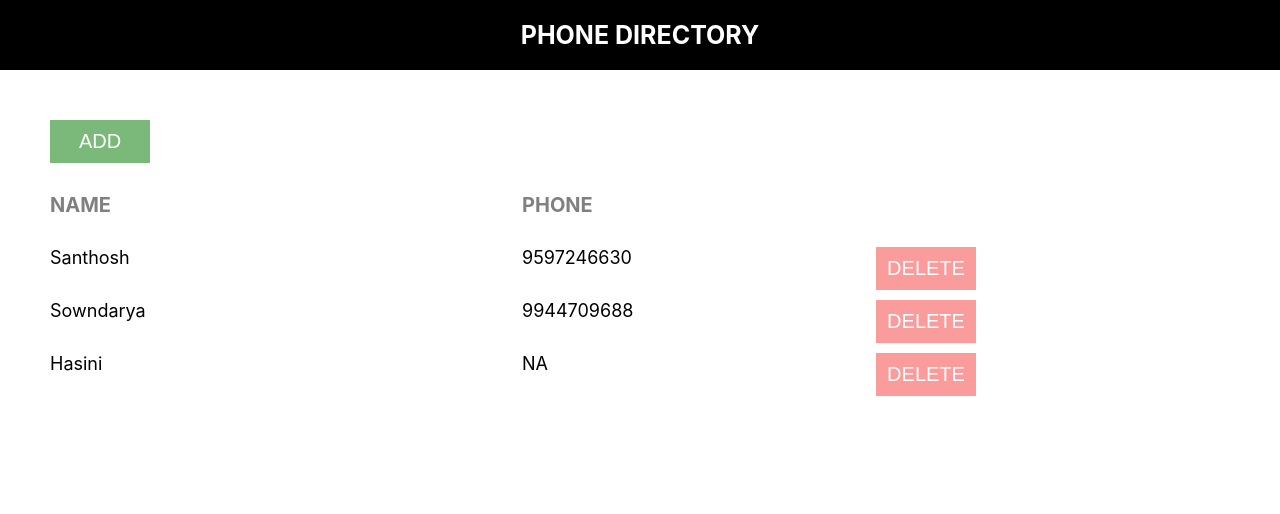
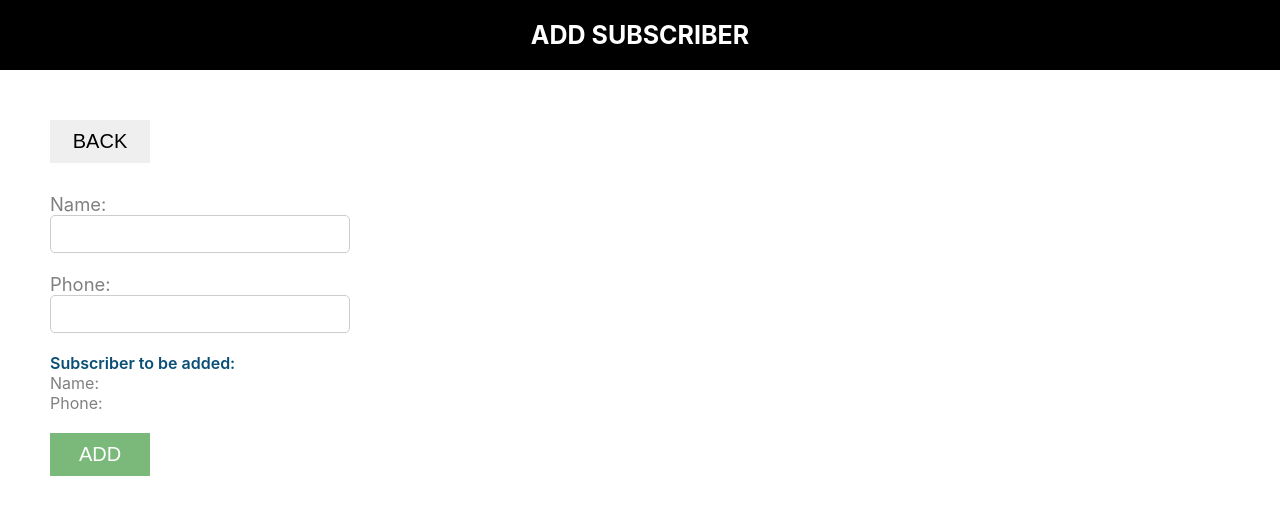
Before and after one commit to santhosh156/phone-directory, a React (Create React App) app: page / in a window 1280 px wide. Shown: the top 514 px of the page. Built offline with nearby package versions, Linux system fonts and the light colour scheme.

Commit message:
Added ‘AddSubscriber’ component

```diff
--- /dev/null
+++ b/src/AddSubscriber.css
@@ -0,0 +1,36 @@
+.subscriber-form {
+    margin-top: 30px;
+}
+
+.label-control {
+    color: #808080;
+    font-size: 1.15rem;
+    margin-right: 15px;
+}
+
+.input-control {
+    width: 300px;
+    min-width: 100px;
+    padding: 10px 15px;
+    display: inline-block;
+    border: 1px solid #ccc;
+    border-radius: 5px;
+    box-sizing: border-box;
+    font-size: 0.9rem;
+    outline: none;
+}
+
+.subscriber-info-container {
+    font-size: 1rem;
+    margin-right: 10px;
+    margin-bottom: 20px;
+}
+
+.subscriber-to-add-heading {
+    color: #0a4f75;
+    font-weight: 600;
+}
+
+.subscriber-info {
+    color: #808080;
+}
--- /dev/null
+++ b/src/AddSubscriber.js
@@ -0,0 +1,34 @@
+import React, {Component} from 'react';
+import Header from './Header'
+import './AddSubscriber.css'
+
+class AddSubscriber extends Component {
+    render() {
+        return(
+            <div>
+                <Header heading="Add Subscriber"/>
+                <div class="component-body-container">
+                    <button className="custom-btn">BACK</button>
+
+                    <form className="subscriber-form">
+                        <label htmlFor="name" className="label-control">Name: </label><br/>
+                        <input id="name" type="text" className="input-control" name="name"/><br/><br/>
+                        <label htmlFor="phone" className="label-control">Phone: </label><br/>
+                        <input id="phone" type="text" className="input-control" name="phone"/><br/><br/>
+
+
+                        <div className="subscriber-info-container">
+                                <span className="subscriber-to-add-heading">Subscriber to be added: </span><br/>
+                                <span className="subscriber-info">Name: </span><br/>
+                                <span className="subscriber-info">Phone: </span><br/>
+                        </div>
+
+                        <button type="submit" className="custom-btn add-btn">Add</button>
+                    </form>
+                </div>
+            </div>
+        );
+    }
+}
+
+export default AddSubscriber;
--- a/src/App.css
+++ b/src/App.css
@@ -1,18 +1,3 @@
-.component-body-container {
-    margin: 50px;
-}
-
-.custom-btn {
-    padding: 10px;
-    border: none;
-    margin-right: 10px;
-    text-transform: uppercase;
-    width: 100px;
-    font-size: 20px;
-    cursor: pointer;
-    outline: none;
-}
-
 .add-btn {
     color: white;
     background: #7ab97a;
--- /dev/null
+++ b/src/common/common.css
@@ -0,0 +1,14 @@
+.component-body-container {
+    margin: 50px;
+}
+
+.custom-btn {
+    padding: 10px;
+    border: none;
+    margin-right: 10px;
+    text-transform: uppercase;
+    width: 100px;
+    font-size: 20px;
+    cursor: pointer;
+    outline: none;
+}
--- a/src/index.js
+++ b/src/index.js
@@ -1,11 +1,13 @@
 import React from 'react';
 import ReactDOM from 'react-dom';
 import './index.css';
+import './common/common.css'
 import App from './App';
+import AddSubscriber from './AddSubscriber';
 import * as serviceWorker from './serviceWorker';
 
 ReactDOM.render(
-    <App />,
+    <AddSubscriber />,
   document.getElementById('root'));
 
 // If you want your app to work offline and load faster, you can change
```
